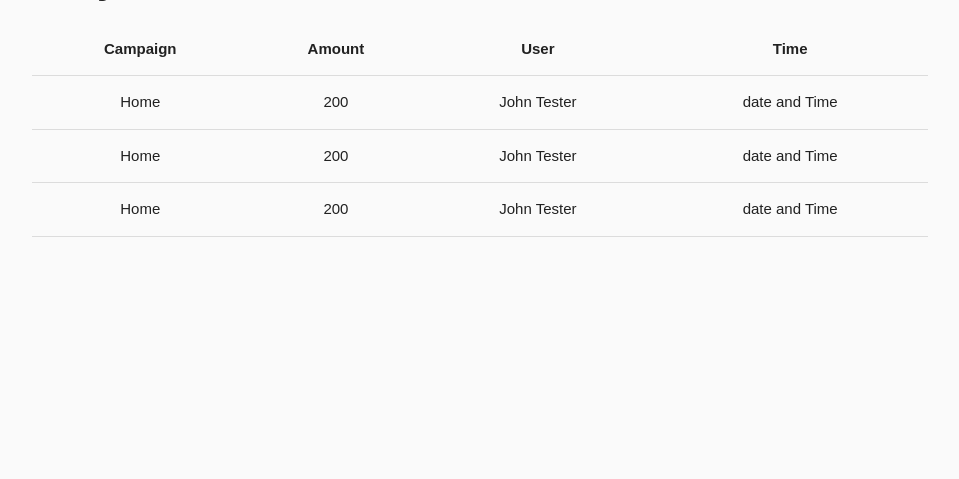
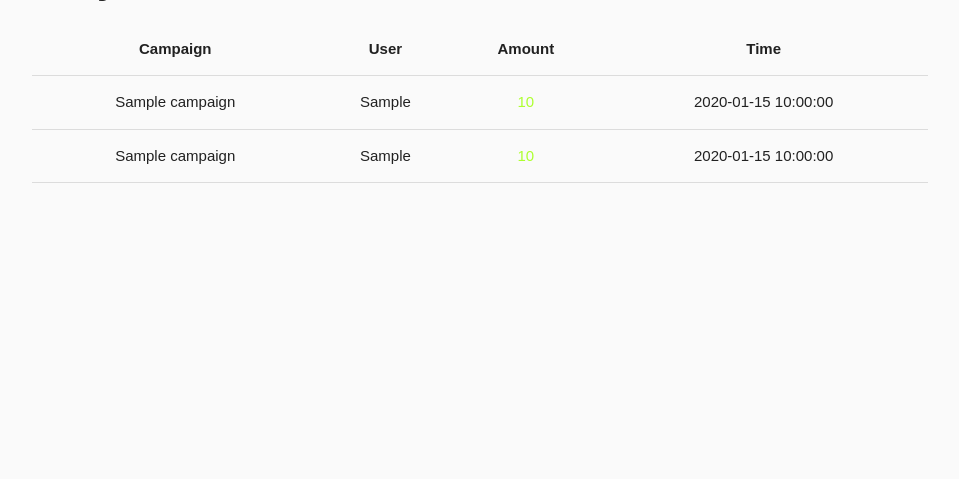
Before and after one commit to Code-Institute-Submissions/josephWoodland-MS3-campaign-DB_OctResub, a Flask app: a page that uses templates/transactions.html in a window 1280 px wide. Shown: the part 321-800 px from the top of the page, without its empty margins (160-1119 px from the left). Run offline with Flask 2, Linux system fonts and the light colour scheme; the visitor is signed in with stand-in values (Sample User, id 1); a database or web service that is not in the repository returns one stand-in record (values such as "Sample title"); some libraries are stand-ins or nearby versions.

Commit message:
Transactions printined in a table

```diff
--- a/app.py
+++ b/app.py
@@ -28,7 +28,7 @@ def create_transaction(user_from_id, user_to_id, campaign_id, amount):
         {"_id": ObjectId(user_to_id)})
     user_from = mongo.db.users.find_one(
         {"_id": ObjectId(user_from_id)})
-    time = datetime.now()
+    time = datetime.now().isoformat(' ', 'seconds')
 
     new_transaction = {
         "user_to": user_to['first_name'] + ' ' + user_to['last_name'],
@@ -36,8 +36,8 @@ def create_transaction(user_from_id, user_to_id, campaign_id, amount):
         "campaign": campaign['name'],
         "amount": amount,
         "transaction_time": time,
-        "user_to_id": user_to_id,
-        "user_from_id": user_from_id
+        "user_to_id": str(user_to_id),
+        "user_from_id": str(user_from_id)
     }
     mongo.db.transactions.insert_one(new_transaction)
 
@@ -253,9 +253,10 @@ def transactions(user):
              { "user_to_id" : user_id } ))
     transaction_debits = list(mongo.db.transactions.find(
              { "user_from_id" : user_id } ))
-    transaction_list = transaction_debits + transaction_credits
+    transactions = transaction_debits + transaction_credits
 
-    return render_template("transactions.html", transaction_list=transaction_list)
+    return render_template(
+        "transactions.html", transactions=transactions, user_id=user_id)
 
 
 @app.route("/donate_campaign/<campaign_id>", methods=["GET","POST"])
@@ -281,7 +282,7 @@ def donate_campaign(campaign_id):
 
     # The results of the donation
     user_credits_left = user_credits - donation_amount
-    target_amount = campaign['target_amount']
+    target_amount = int(campaign['target_amount'])
     current_amount_raised = campaign['current_amount']
     new_amount = current_amount_raised + donation_amount
     new_percentage = round(
--- a/static/css/style.css
+++ b/static/css/style.css
@@ -34,6 +34,14 @@ body {
   background-color: #a5d4e2 !important;
 }
 
+.color-red {
+  color: red;
+}
+
+.color-green {
+  color: greenyellow;
+}
+
 /* /////////////////////////// Font Awsome Icons ///////////////////// */
 
 .fa-beer {
--- a/templates/transactions.html
+++ b/templates/transactions.html
@@ -3,31 +3,26 @@
   <thead>
     <tr>
       <th>Campaign</th>
+      <th>User</th>
       <th>Amount</th>
-          <th>User</th>
       <th>Time</th>
     </tr>
   </thead>
   <h2>Payments in</h2>
   <tbody>
+    {% for transaction in transactions %}
     <tr>
-        <td>Home</td>
-        <td>200</td>
-        <td>John Tester</td>
-        <td>date and Time</td>
+      <td>{{ transaction.campaign }}</td>
+      {% if user_id == transaction.user_from_id %}
+        <td>{{ transaction.user_to }}</td>
+        <td class="color-red">-{{ transaction.amount }}</td>
+      {% else %}
+        <td>{{ transaction.user_from }}</td>
+        <td class="color-green">{{ transaction.amount }}</td>
+      {% endif %}
+      <td>{{ transaction.transaction_time }}</td>
     </tr>
-      <tr>
-        <td>Home</td>
-        <td>200</td>
-        <td>John Tester</td>
-        <td>date and Time</td>
-      </tr>
-      <tr>
-        <td>Home</td>
-        <td>200</td>
-        <td>John Tester</td>
-        <td>date and Time</td>
-      </tr>
+    {% endfor %}
   </tbody>
 </table>
 {% endblock %}
```
Lines whose indentation alone changed are shown as unchanged.
